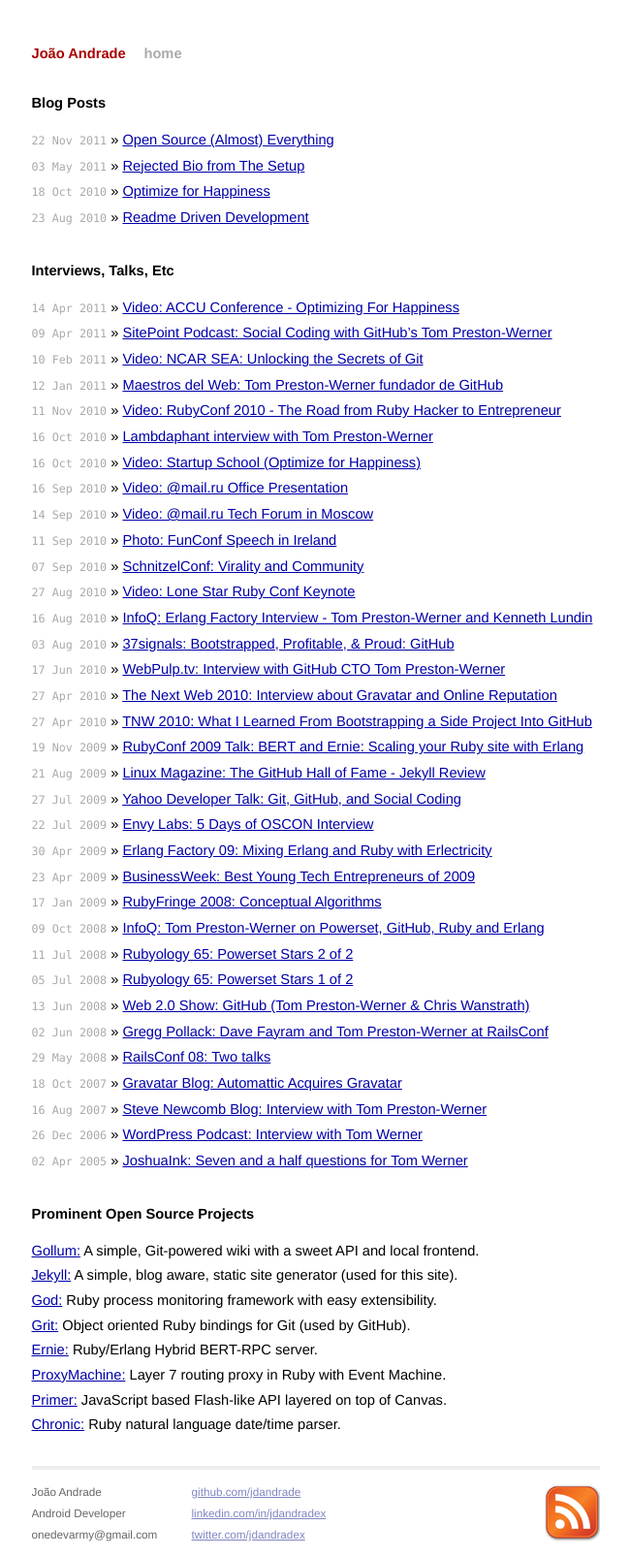
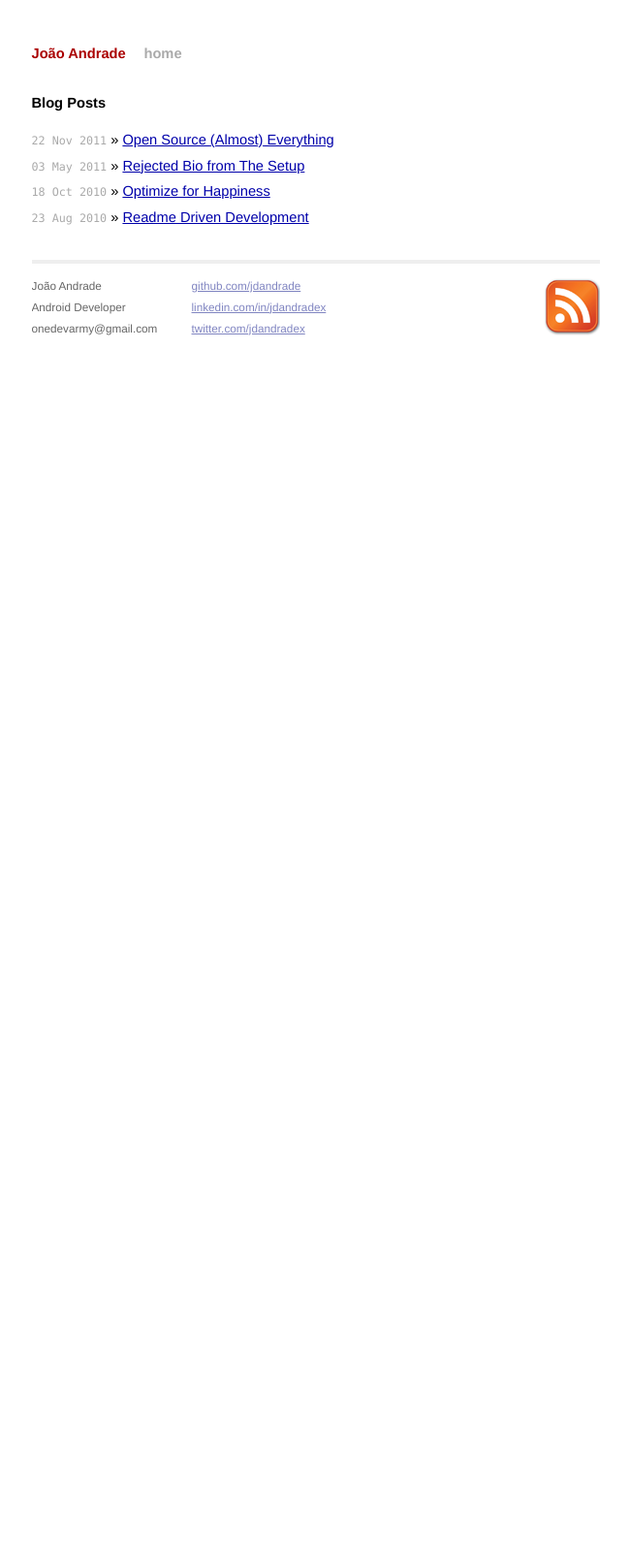
Before and after one commit to jdandrade/jdandrade.github.io, a Jekyll site: the page built from index.html, in a window 1280 px wide. Shown: the whole page at 97% size, without its empty margins (314-964 px from the left). Built offline with Jekyll 4.4.1, drawn with Linux system fonts in a browser that asks for light colours; after the commit the page ends 944 px from its top, so only the background shows below that.

Commit message:
hide interviews and projects sections

```diff
--- a/index.html
+++ b/index.html
@@ -11,7 +11,7 @@
     {% endfor %}
   </ul>
 
-  <h1>Interviews, Talks, Etc</h1>
+  <!-- <h1>Interviews, Talks, Etc</h1>
   <ul class="posts">
     <li><span>14 Apr 2011</span> &raquo; <a href="http://skillsmatter.com/podcast/agile-testing/optimizing-for-happiness">Video: ACCU Conference - Optimizing For Happiness</a></li>
     <li><span>09 Apr 2011</span> &raquo; <a href="http://blogs.sitepoint.com/podcast-107-social-coding-with-githubs-tom-preston-werner/">SitePoint Podcast: Social Coding with GitHub’s Tom Preston-Werner</a></li>
@@ -47,9 +47,9 @@
     <li><span>16 Aug 2007</span> &raquo; <a href="http://www.blognewcomb.com/blog/2007/08/powerset_interview_with_tom_pr.html">Steve Newcomb Blog: Interview with Tom Preston-Werner</a></li>
     <li><span>26 Dec 2006</span> &raquo; <a href="http://wp-community.org/2006/12/26/episode-15-interviews-with-tom-werner-gravatar-and-jaimie-sirovich-seo-egghead/">WordPress Podcast: Interview with Tom Werner</a></li>
     <li><span>02 Apr 2005</span> &raquo; <a href="http://joshuaink2006.johnoxton.co.uk/blog/240/seven-and-a-half-questions-for-tom-werner">JoshuaInk: Seven and a half questions for Tom Werner</a></li>
-  </ul>
+  </ul> -->
 
-  <h1>Prominent Open Source Projects</h1>
+  <!-- <h1>Prominent Open Source Projects</h1>
   <ul class="posts">
     <li><a href="http://github.com/github/gollum/">Gollum:</a> A simple, Git-powered wiki with a sweet API and local frontend.</li>
     <li><a href="http://github.com/mojombo/jekyll/">Jekyll:</a> A simple, blog aware, static site generator (used for this site).</li>
@@ -59,5 +59,5 @@
     <li><a href="http://github.com/mojombo/proxymachine/">ProxyMachine:</a> Layer 7 routing proxy in Ruby with Event Machine.</li>
     <li><a href="http://github.com/mojombo/primer/">Primer:</a> JavaScript based Flash-like API layered on top of Canvas.</li>
     <li><a href="http://github.com/mojombo/chronic/">Chronic:</a> Ruby natural language date/time parser.</li>
-  </ul>
+  </ul> -->
 </div>
```
